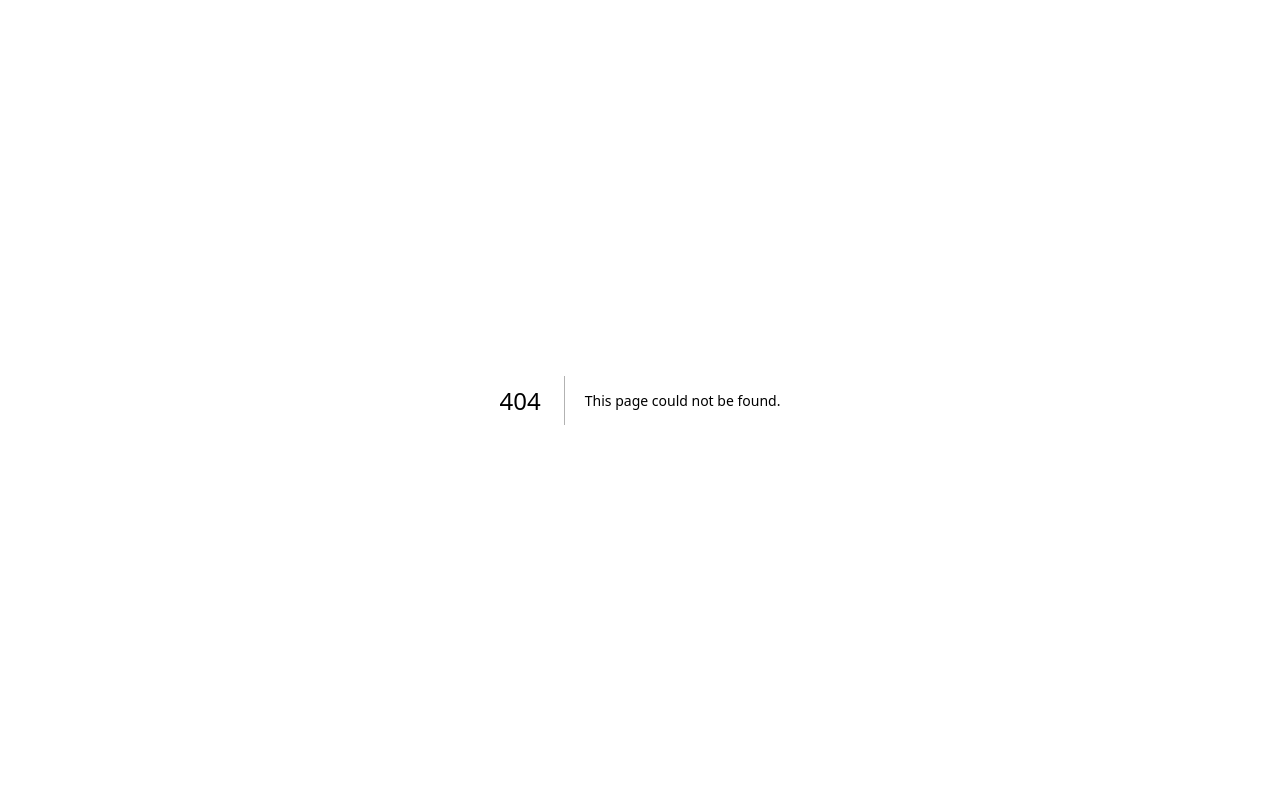
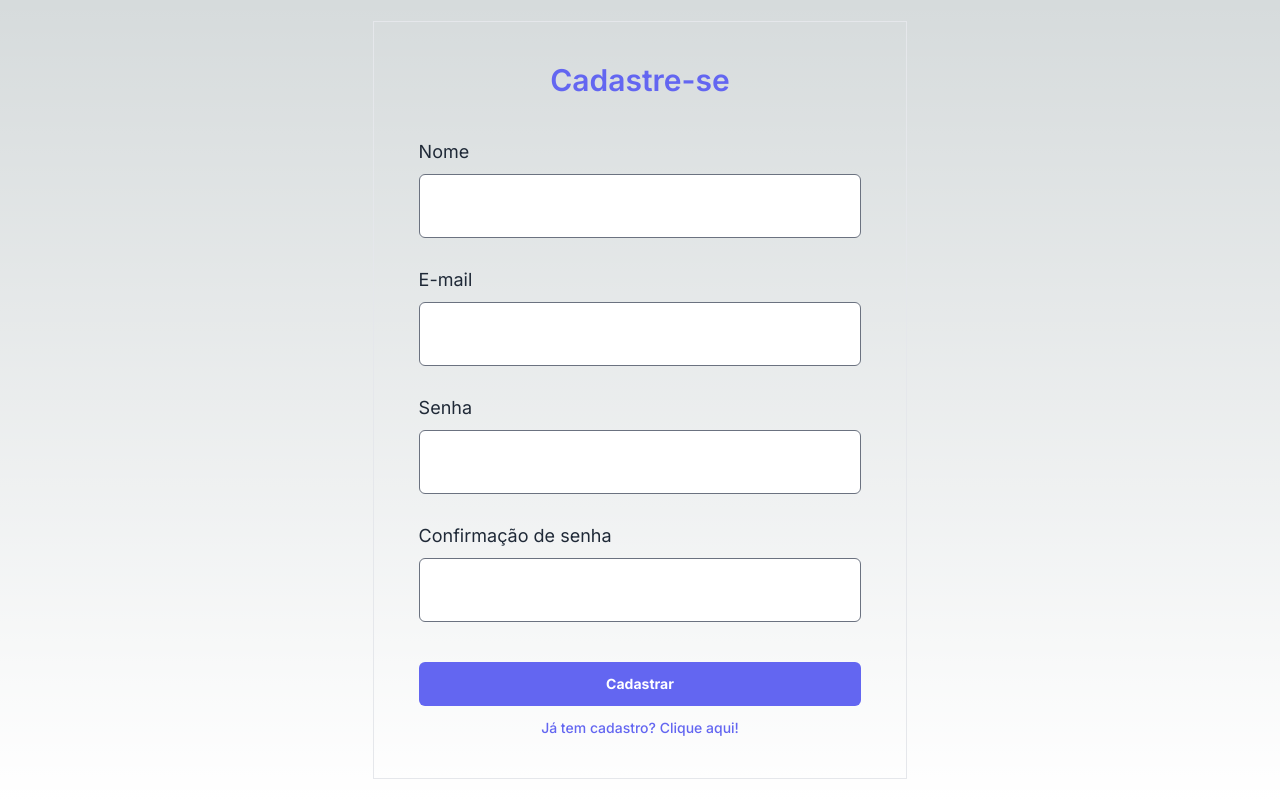
Before and after one commit to Lectio-Project/FrontEnd-DinDin, a Next.js app: page /signup in a window 1280 px wide. Before the commit this address had no page. Built offline with nearby package versions, Linux system fonts and the light colour scheme.

Commit message:
feat: Added forms to Signup page

```diff
--- /dev/null
+++ b/src/app/(pages)/signup/page.tsx
@@ -0,0 +1,48 @@
+import Input from '@/app/components/Input/Input';
+import Button from '@/app/components/Button/Button';
+
+export default function SignUp() {
+    return (
+        <main className="flex justify-center items-center justify-center h-screen w-screen">
+            <section className="flex flex-col items-center justify-between w-5/12 border">
+                <h3 className="text-3xl text-indigo-500 font-semibold mt-10 mb-10">
+                    Cadastre-se
+                </h3>
+                <form className="flex flex-col items-center w-10/12 gap-7">
+                    <Input
+                        name="name"
+                        type="text"
+                        placeholder="Nome"
+                        required
+                    />
+                    <Input
+                        name="email"
+                        type="text"
+                        placeholder="E-mail"
+                        required
+                    />
+                    <Input
+                        name="password"
+                        type="password"
+                        placeholder="Senha"
+                        required
+                    />
+                    <Input
+                        name="passwordConfirmation"
+                        type="password"
+                        placeholder="Confirmação de senha"
+                        required
+                    />
+                    <Button
+                        title="Cadastrar"
+                        type="submit"
+                        className="w-full mt-3 mb-3 "
+                    />
+                </form>
+                <h4 className="text-sm text-indigo-500 font-medium mb-10">
+                    Já tem cadastro? Clique aqui!
+                </h4>
+            </section>
+        </main>
+    );
+}
```
